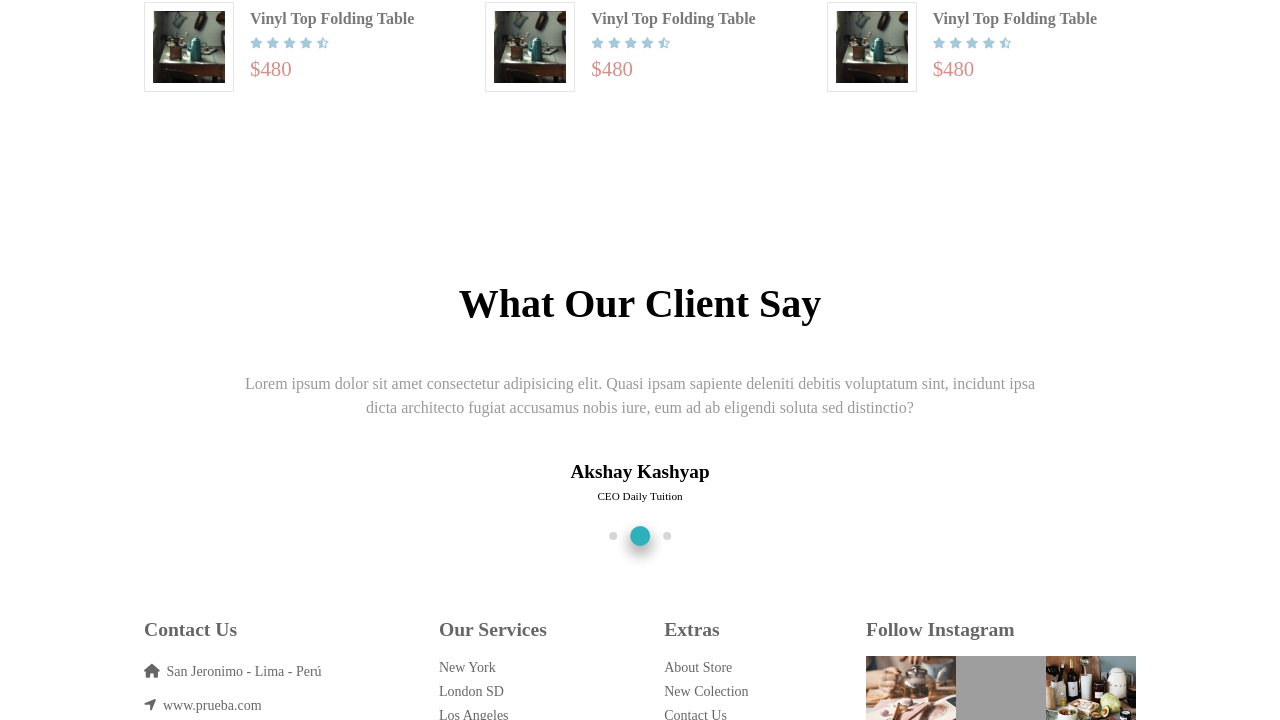
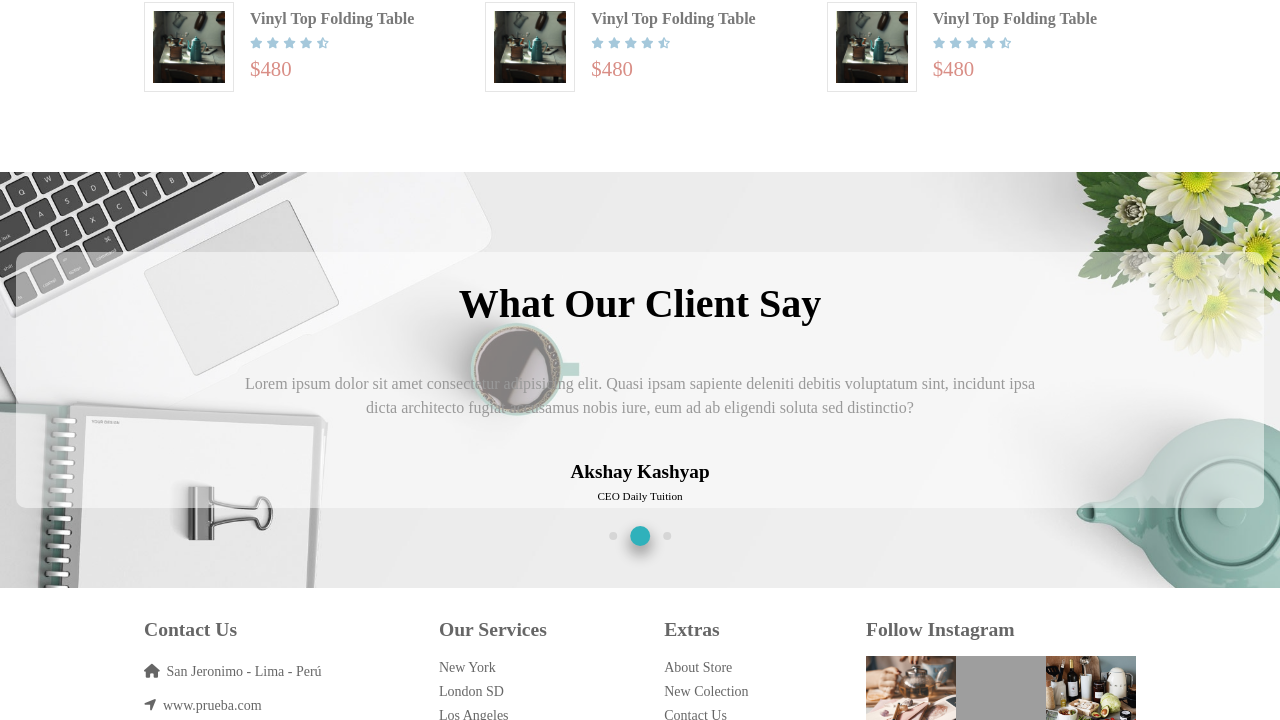
Before and after one commit to jerson100/Dise-oWeb_01, a plain HTML site: page index.html in a window 1280 px wide. Shown: the part 2952-3672 px from the top of the page. Drawn offline with nearby package versions, Linux system fonts and the light colour scheme; grey boxes are pictures that could not be loaded.

Commit message:
Arreglamos las url de las imágenes del background 2

```diff
--- a/css/home.css
+++ b/css/home.css
@@ -511,7 +511,7 @@ article .left{
 /*#########SECTION whatOurClientSay###############*/
 
 main .whatOurClientSay{
-    background-image: url("imgs/what03.jpg");
+    background-image: url("../imgs/what03.jpg");
     background-repeat: no-repeat;
     background-size: cover;
     /*background-attachment: fixed;*/
```
